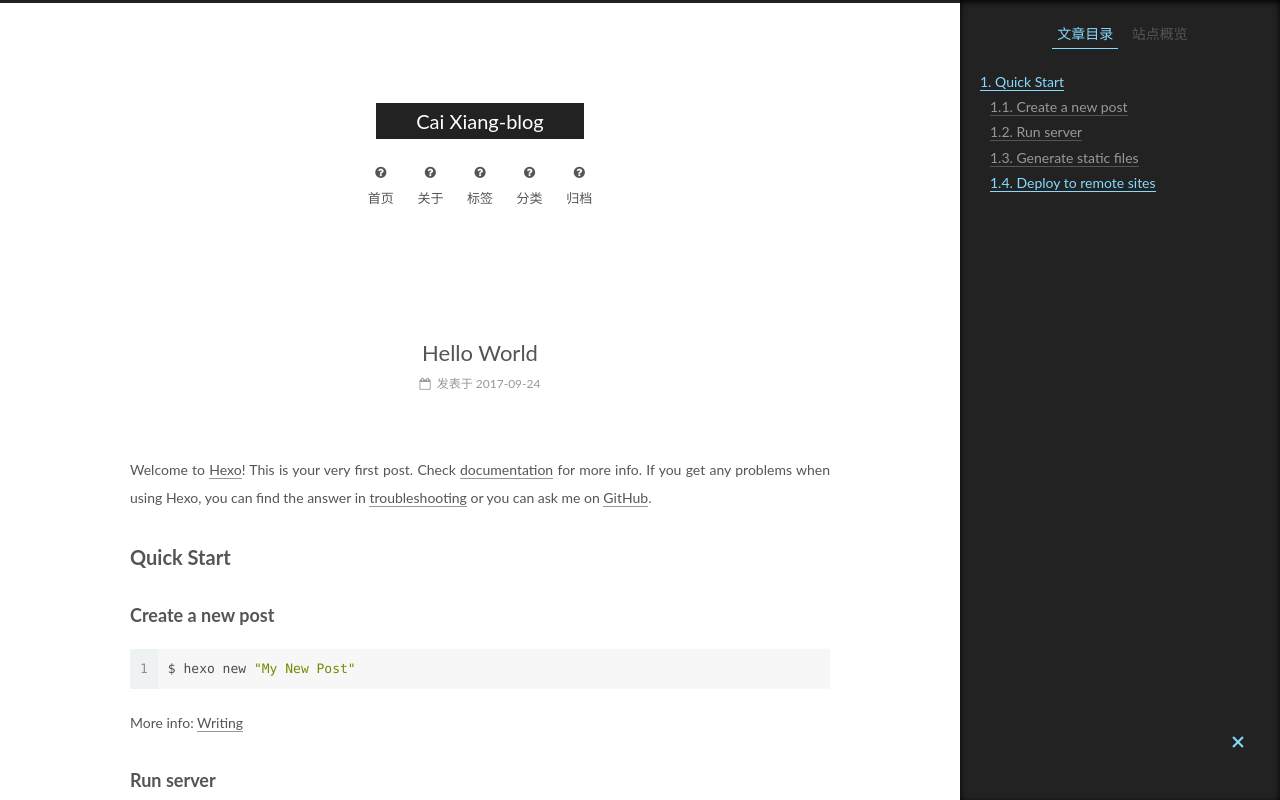
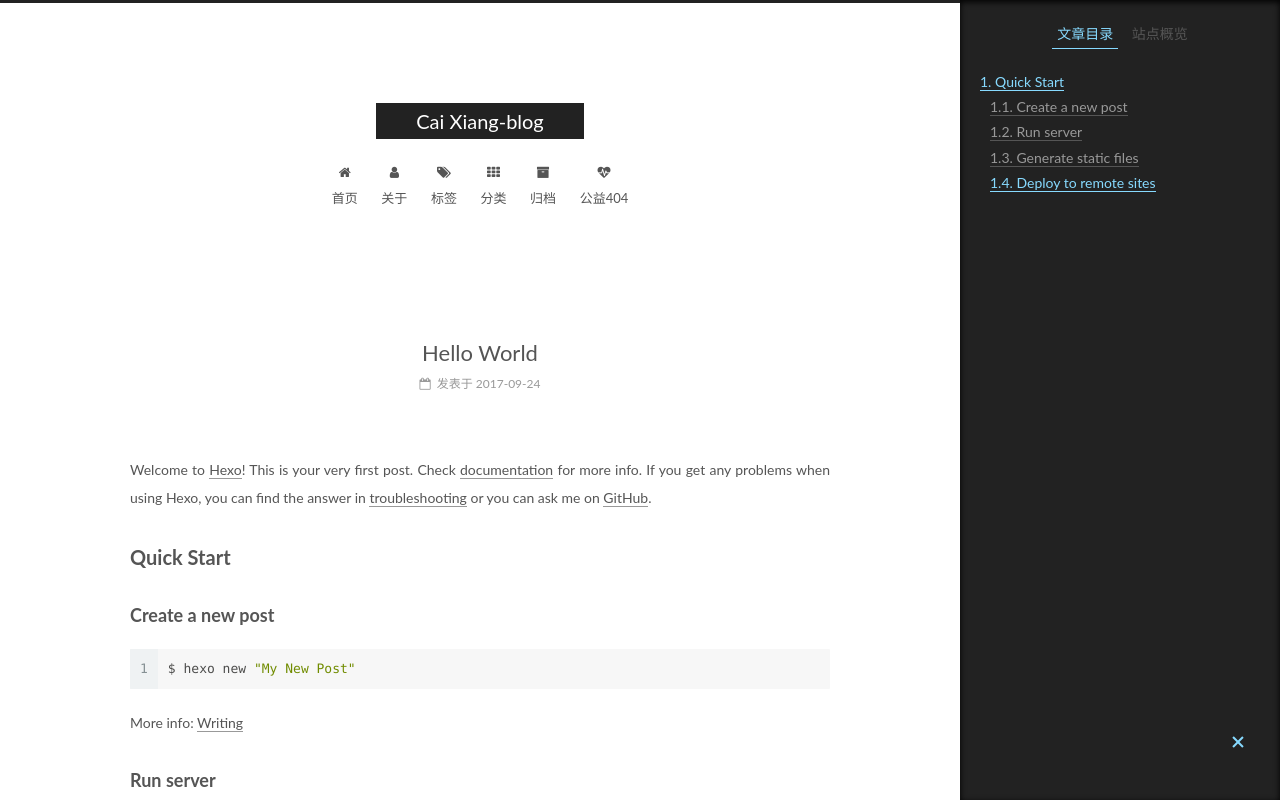
Before and after one commit to caixiangc/caixiangc.github.io, a plain HTML site: page 2017/09/24/hello-world/index.html in a window 1280 px wide. Shown: the top 800 px of the page. Drawn offline with Linux system fonts and the light colour scheme.

Commit message:
Site updated: 2017-09-24 17:02:49

```diff
--- a/2017/09/24/hello-world/index.html
+++ b/2017/09/24/hello-world/index.html
@@ -173,7 +173,7 @@
         <li class="menu-item menu-item-home">
           <a href="/" rel="section">
 
-              <i class="menu-item-icon fa fa-fw fa-question-circle"></i> <br />
+              <i class="menu-item-icon fa fa-fw fa-home"></i> <br />
 
             首页
           </a>
@@ -183,7 +183,7 @@
         <li class="menu-item menu-item-about">
           <a href="/about" rel="section">
 
-              <i class="menu-item-icon fa fa-fw fa-question-circle"></i> <br />
+              <i class="menu-item-icon fa fa-fw fa-user"></i> <br />
 
             关于
           </a>
@@ -193,7 +193,7 @@
         <li class="menu-item menu-item-tags">
           <a href="/tags" rel="section">
 
-              <i class="menu-item-icon fa fa-fw fa-question-circle"></i> <br />
+              <i class="menu-item-icon fa fa-fw fa-tags"></i> <br />
 
             标签
           </a>
@@ -203,7 +203,7 @@
         <li class="menu-item menu-item-categories">
           <a href="/categories" rel="section">
 
-              <i class="menu-item-icon fa fa-fw fa-question-circle"></i> <br />
+              <i class="menu-item-icon fa fa-fw fa-th"></i> <br />
 
             分类
           </a>
@@ -213,9 +213,19 @@
         <li class="menu-item menu-item-archives">
           <a href="/archives" rel="section">
 
-              <i class="menu-item-icon fa fa-fw fa-question-circle"></i> <br />
+              <i class="menu-item-icon fa fa-fw fa-archive"></i> <br />
 
             归档
+          </a>
+        </li>
+
+
+        <li class="menu-item menu-item-commonweal">
+          <a href="/404/" rel="section">
+
+              <i class="menu-item-icon fa fa-fw fa-heartbeat"></i> <br />
+
+            公益404
           </a>
         </li>
 
--- a/css/main.css
+++ b/css/main.css
@@ -1818,7 +1818,7 @@ pre .javascript .function {
   width: 4px;
   height: 4px;
   border-radius: 50%;
-  background: #ff8b30;
+  background: #1bc7ab;
 }
 .links-of-blogroll {
   font-size: 13px;
```
Also changed, not shown: 2017/09/24/post/index.html (+15 -5 lines), archives/2017/09/index.html (+15 -5 lines), archives/2017/index.html (+15 -5 lines), archives/index.html (+15 -5 lines), index.html (+15 -5 lines).
